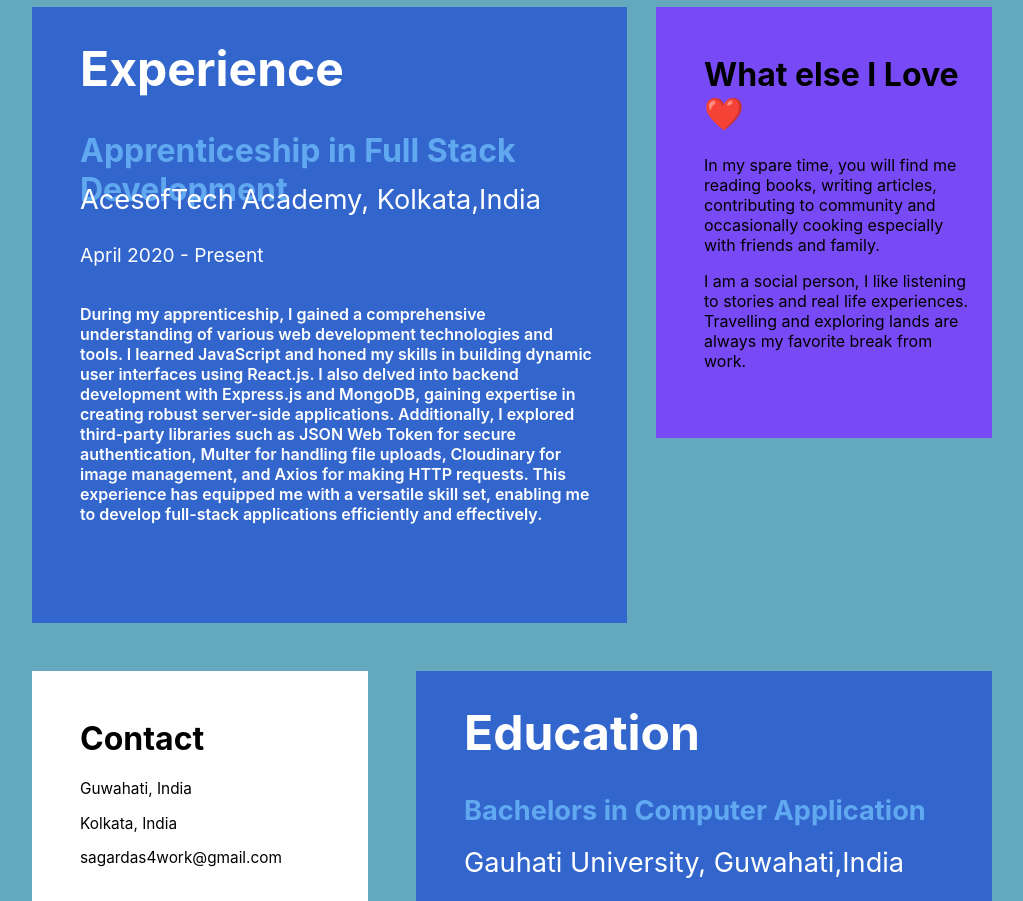
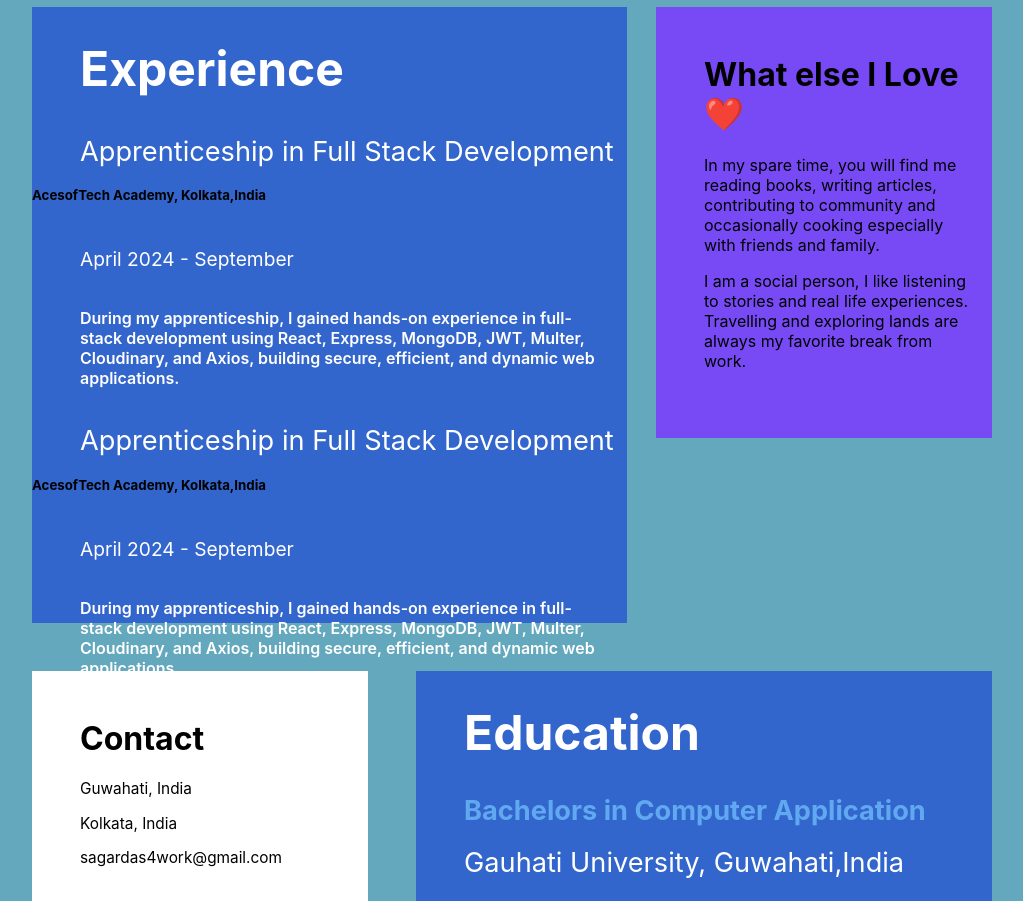
Before and after one commit to sagardas02/my-portfolio, a React (Create React App) app: page / in a window 1280 px wide. Shown: the part 1340-2241 px from the top of the page, without its empty margins (128-1151 px from the left). Built offline with nearby package versions, Linux system fonts and the light colour scheme.

Commit message:
Update Home.jsx

```diff
--- a/src/Home.jsx
+++ b/src/Home.jsx
@@ -49,22 +49,17 @@ export default function Home() {
             <div className="education">
               <h1>Experience</h1>
               <div className="bca-container">
- <h3>Apprenticeship in Full Stack Development</h3>
-                <h4>AcesofTech Academy, Kolkata,India</h4>
-                <h6>April 2020 - Present</h6>
+ <h4>Apprenticeship in Full Stack Development</h4>
+                <h5>AcesofTech Academy, Kolkata,India</h5>
+                <h6>April 2024 - September</h6>
                 <p>
-                   During my apprenticeship, I gained a comprehensive
-                  understanding of various web development technologies and
-                  tools. I learned JavaScript and honed my skills in building
-                  dynamic user interfaces using React.js. I also delved into
-                  backend development with Express.js and MongoDB, gaining
-                  expertise in creating robust server-side applications.
-                  Additionally, I explored third-party libraries such as JSON
-                  Web Token for secure authentication, Multer for handling file
-                  uploads, Cloudinary for image management, and Axios for making
-                  HTTP requests. This experience has equipped me with a
-                  versatile skill set, enabling me to develop full-stack
-                  applications efficiently and effectively.
+                  During my apprenticeship, I gained hands-on experience in full-stack development using React, Express, MongoDB, JWT, Multer, Cloudinary, and Axios, building secure, efficient, and dynamic web applications.
+                </p>
+                      <h4>Apprenticeship in Full Stack Development</h4>
+                <h5>AcesofTech Academy, Kolkata,India</h5>
+                <h6>April 2024 - September</h6>
+                <p>
+                  During my apprenticeship, I gained hands-on experience in full-stack development using React, Express, MongoDB, JWT, Multer, Cloudinary, and Axios, building secure, efficient, and dynamic web applications.
                 </p>
               </div>
             </div>
```
